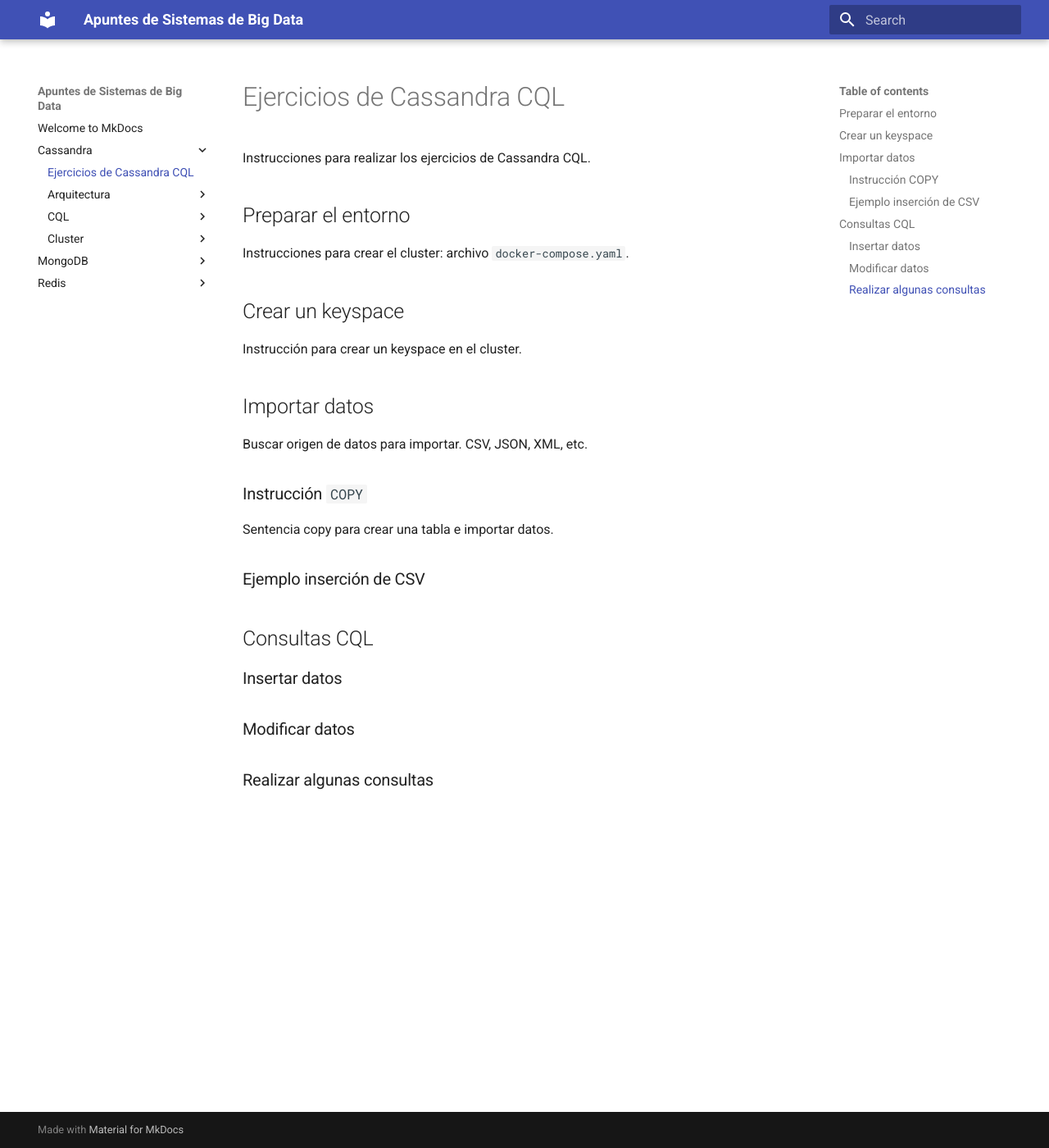
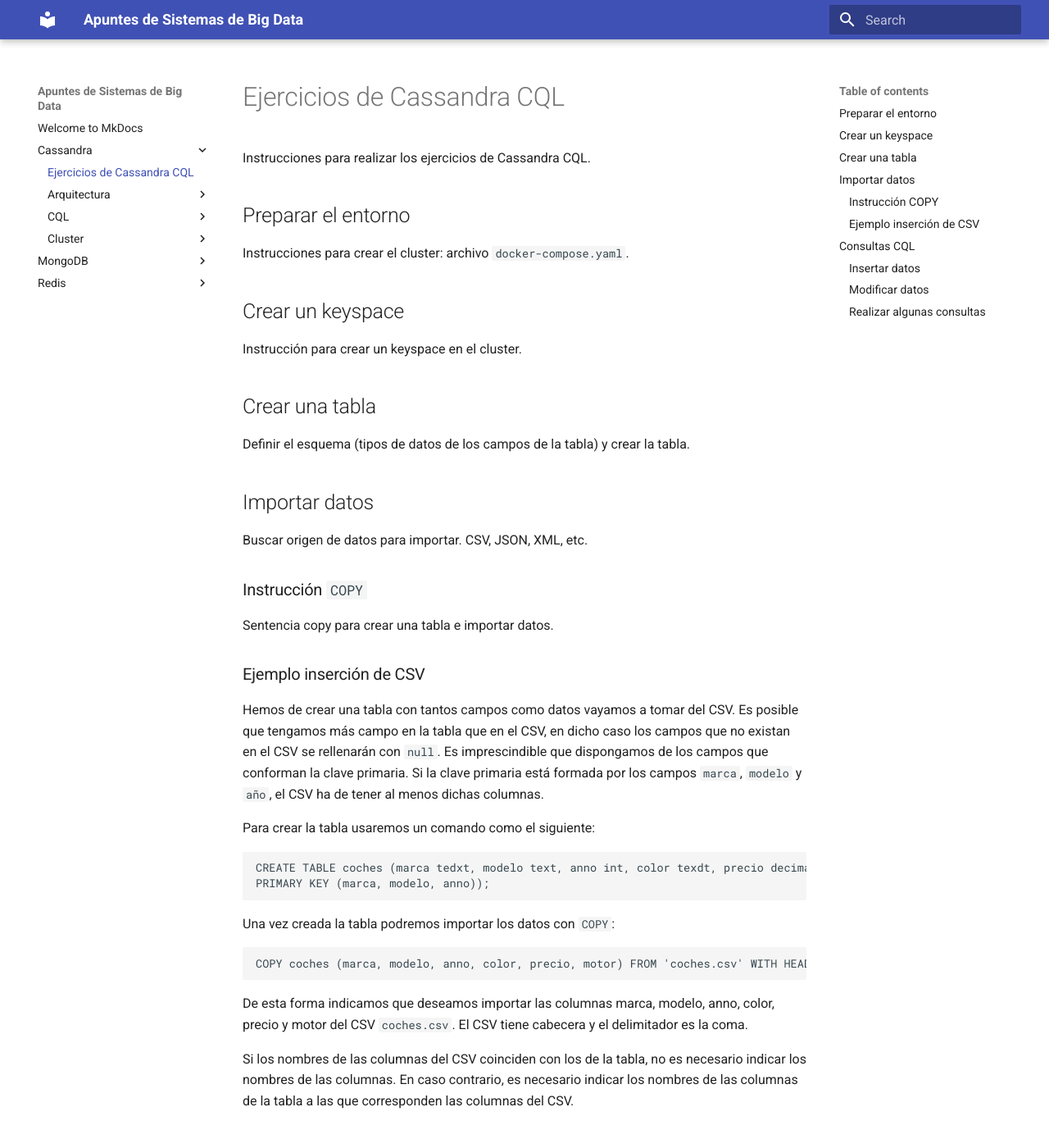
Before and after one commit to mmourazos/SBD, an MkDocs documentation site: the page built from docs/Cassandra/Ejercicio.md, in a window 1280 px wide and 1400 px high. Shown: the whole window at 82% size. Built offline with MkDocs 1.6.1 and Material for MkDocs 9.7.7, drawn with Linux system fonts in a browser that asks for light colours.

Commit message:
Añadiendo ejercicio Cassandra.

````diff
--- a/docs/Cassandra/Ejercicio.md
+++ b/docs/Cassandra/Ejercicio.md
@@ -10,6 +10,10 @@ Instrucciones para crear el cluster: archivo `docker-compose.yaml`.
 
 Instrucción para crear un keyspace en el cluster.
 
+## Crear una tabla
+
+Definir el esquema (tipos de datos de los campos de la tabla) y crear la tabla.
+
 ## Importar datos
 
 Buscar origen de datos para importar. CSV, JSON, XML, etc.
@@ -20,6 +24,32 @@ Sentencia copy para crear una tabla e importar datos.
 
 ### Ejemplo inserción de CSV
 
+Hemos de crear una tabla con tantos campos como datos vayamos a tomar del CSV. Es posible que
+tengamos más campo en la tabla que en el CSV, en dicho caso los campos que no existan en el CSV se
+rellenarán con `null`. Es imprescindible que dispongamos de los campos que conforman la clave
+primaria. Si la clave primaria está formada por los campos `marca`, `modelo` y `año`, el CSV ha de
+tener al menos dichas columnas.
+
+Para crear la tabla usaremos un comando  como el siguiente:
+
+```cql
+CREATE TABLE coches (marca tedxt, modelo text, anno int, color texdt, precio decimal, motor text,
+PRIMARY KEY (marca, modelo, anno));
+```
+
+Una vez creada la tabla podremos importar los datos con `COPY`:
+
+```cql
+COPY coches (marca, modelo, anno, color, precio, motor) FROM 'coches.csv' WITH HEADER = TRUE, AND DELIMITER = ',';
+```
+
+De esta forma indicamos que deseamos importar las columnas marca, modelo, anno, color, precio y
+motor del CSV `coches.csv`. El CSV tiene cabecera y el delimitador es la coma.
+
+Si los nombres de las columnas del CSV coinciden con los de la tabla, no es necesario indicar los
+nombres de las columnas. En caso contrario, es necesario indicar los nombres de las columnas de la
+tabla a las que corresponden las columnas del CSV.
+
 ## Consultas CQL
 
 ### Insertar datos
````
